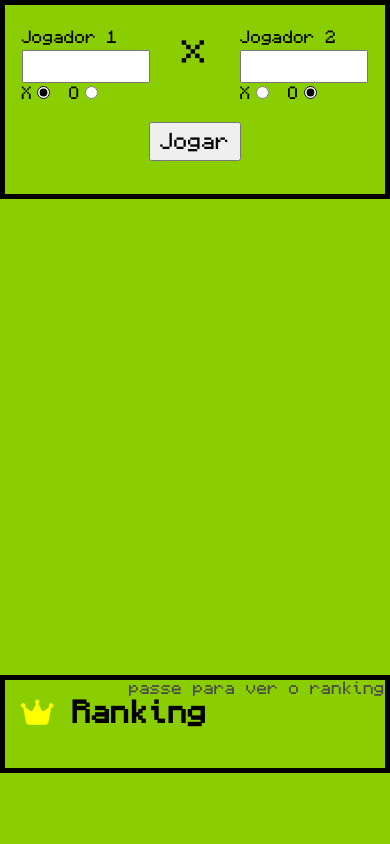
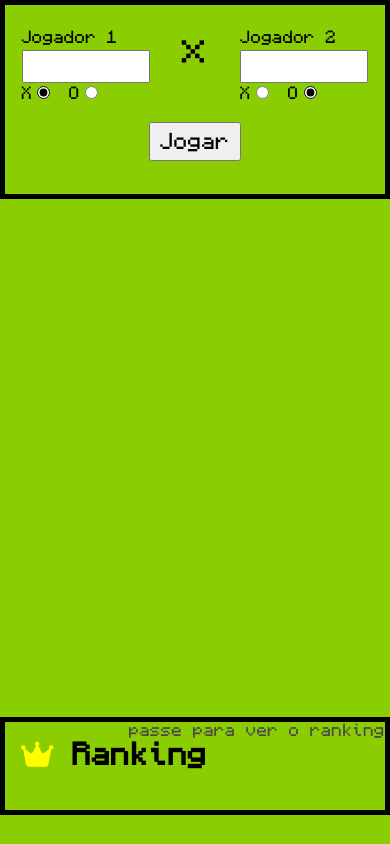
Before and after one commit to vitorgessner/tic-tac-toe, a plain HTML site: page index.html in a window 390 px wide. Drawn offline with Linux system fonts and the light colour scheme.

Commit message:
Se Deus quiser é a última commit pra essa funcionalidade

```diff
--- a/style.css
+++ b/style.css
@@ -276,7 +276,7 @@ i {
 
     @media screen and (max-height: 57.12em){
         .wrapper aside {
-            top: 80vh
+            top: 85vh
         }
 
         .wrapper aside .hover {
```
